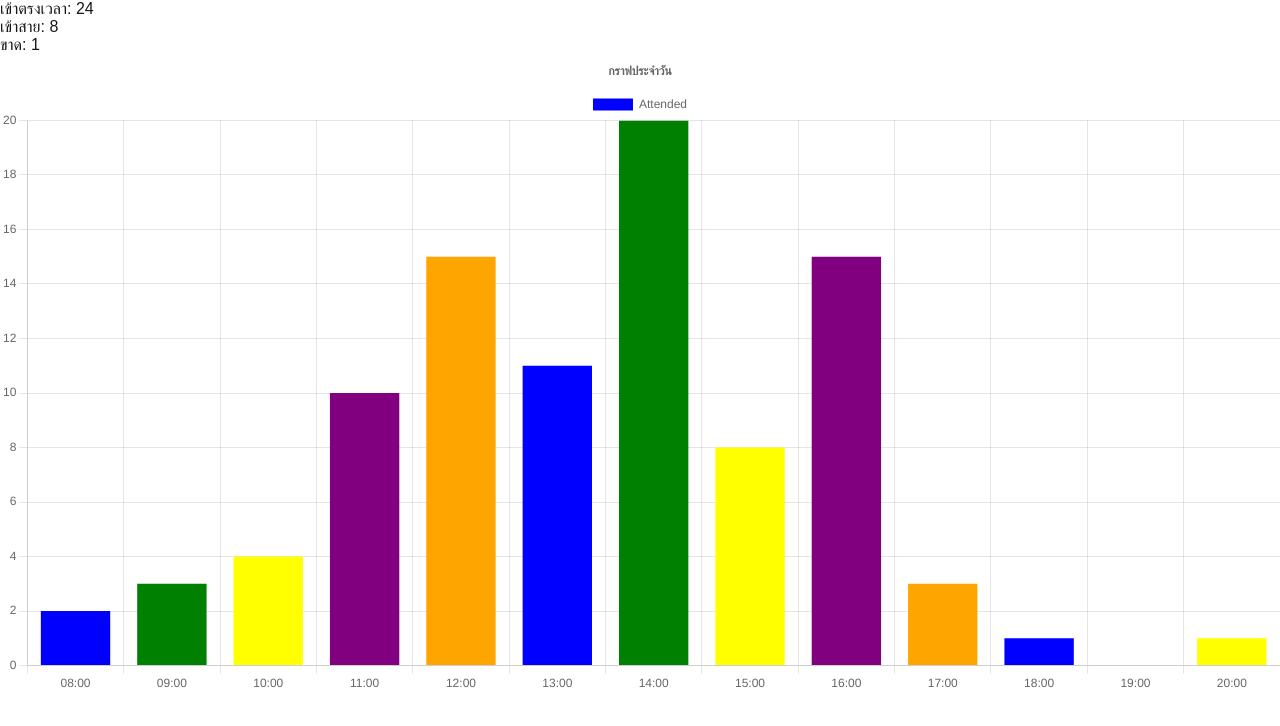
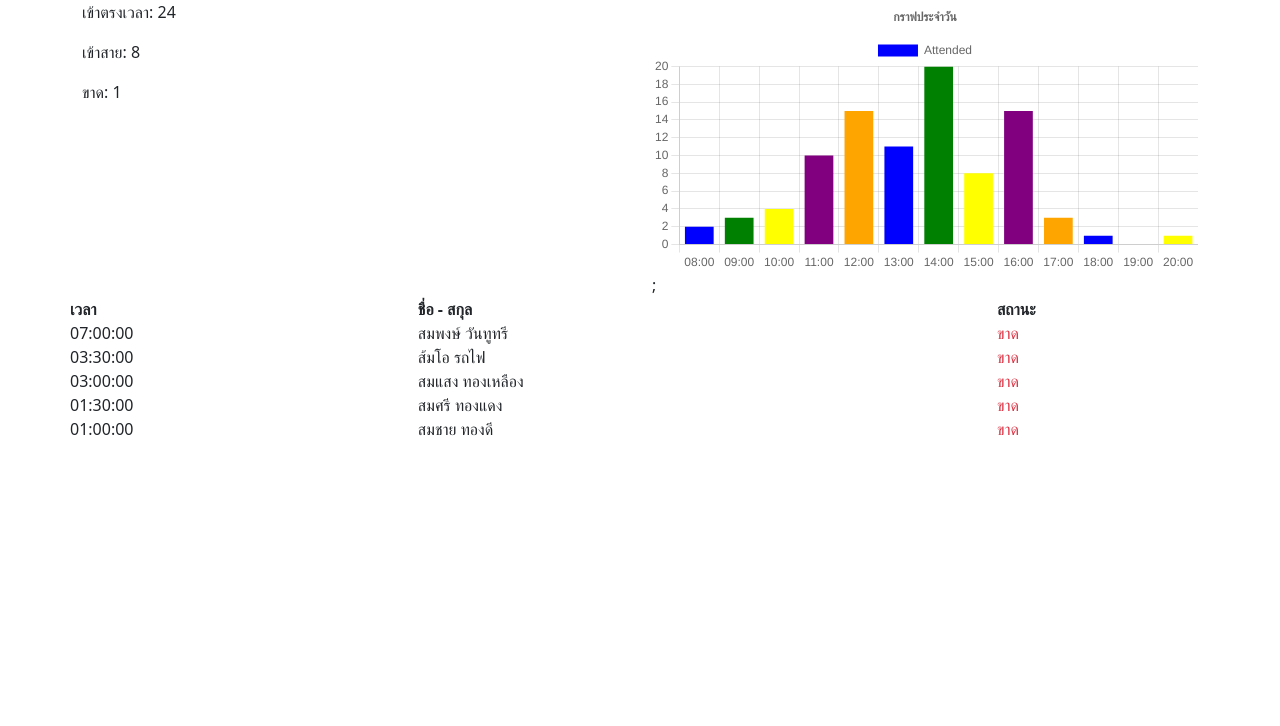
Before and after one commit to donny444/face-track, a Next.js app: page / in a window 1280 px wide. Shown: the top 726 px of the page. Built offline with nearby package versions, Linux system fonts and the light colour scheme.

Commit message:
algorithm for recent attendances

```diff
--- a/src/app/page.tsx
+++ b/src/app/page.tsx
@@ -1,6 +1,7 @@
-"use client"
+"use client";
 
 // import styles from "./page.module.css";
+import "bootstrap/dist/css/bootstrap.min.css";
 import { Col, Container, Row } from "react-bootstrap";
 import { Bar } from "react-chartjs-2";
 import {
@@ -10,7 +11,7 @@ import {
   BarElement,
   Title,
   Tooltip,
-  Legend
+  Legend,
 } from "chart.js";
 
 ChartJS.register(
@@ -24,6 +25,7 @@ ChartJS.register(
 
 import attendanceData from "@/data/attendance_data.json";
 import attendanceCounts from "@/data/attendance_counts.json";
+import recentAttendances from "@/data/recent_attendances.json";
 
 import BarChartInterface from "@/interfaces/bar_chart_interface.ts";
 import AttendanceCountsInterface from "@/interfaces/attendance_counts_interface.ts";
@@ -32,20 +34,12 @@ export default function Summary() {
   return (
     <Container>
       <Row>
-        <Col>
-          <AttendanceCountSummary countData={attendanceCounts} />
-        </Col>
-        <Col>
-          <DailyChartSummary chartData={attendanceData} />
-        </Col>
+        <AttendanceCountSummary countData={attendanceCounts} />
+        <DailyChartSummary chartData={attendanceData} />
       </Row>
       <Row>
-        <Col>
-          <AttendanceLogSummary />
-        </Col>
-        <Col>
-          <AttendeeListSummary />
-        </Col>
+        <AttendanceLogSummary />
+        <AttendeeListSummary />
       </Row>
     </Container>
   );
@@ -53,45 +47,88 @@ export default function Summary() {
 
 function AttendanceCountSummary({ countData }: AttendanceCountsInterface) {
   return (
-    <div>
+    <Col>
       <p>เข้าตรงเวลา: {countData[0].count}</p>
       <p>เข้าสาย: {countData[1].count}</p>
       <p>ขาด: {countData[2].count}</p>
-    </div>
+    </Col>
   );
 }
 
 interface DailyChartProps {
-  chartData: BarChartInterface
+  chartData: BarChartInterface;
 }
+
 function DailyChartSummary({ chartData }: DailyChartProps) {
   const options = {
     responsive: true,
     plugins: {
       title: {
         display: true,
-        text: "กราฟประจำวัน"
-      }
-    }
-  }
+        text: "กราฟประจำวัน",
+      },
+    },
+  };
 
   return (
-    <Bar options={options} data={chartData} />
+    <Col>
+      <Bar options={options} data={chartData} />;
+    </Col>
   );
 }
 
 function AttendanceLogSummary() {
+  const startClassTime = new Date().setHours(8, 0, 0, 0);
+  const lateClassTime = new Date().setHours(10, 0, 0, 0);
+  const endClassTime = new Date().setHours(11, 0, 0, 0);
+
+  const attendeesLength = recentAttendances.length;
+
+  const attendanceRows = (): JSX.Element => {
+    const result: JSX.Element[] = [];
+    for (let i = attendeesLength - 1; i >= 0; i--) {
+      const attendance = recentAttendances[i];
+      const attendanceTime = new Date(attendance.datetime).getTime();
+      result[attendeesLength - i] = (
+        <tr key={i}>
+          <td>
+            {new Date(attendance.datetime).toLocaleString("th-TH", {
+              hour: "2-digit",
+              minute: "2-digit",
+              second: "2-digit",
+            })}
+          </td>
+          <td>
+            {attendance.first_name} {attendance.last_name}
+          </td>
+          {attendanceTime < lateClassTime &&
+          attendanceTime >= startClassTime ? (
+            <td className="text-success">ตรงเวลา</td>
+          ) : null}
+          {attendanceTime < endClassTime && attendanceTime >= lateClassTime ? (
+            <td className="text-warning">เข้าสาย</td>
+          ) : null}
+          {attendanceTime > endClassTime ? <td className="text-danger">ขาด</td> : null}
+        </tr>
+      );
+    }
+    return <>{result}</>;
+  };
+
   return (
-    <div>
-
-    </div>
+    <table>
+      <thead>
+        <tr>
+          <th>เวลา</th>
+          <th>ชื่อ - สกุล</th>
+          <th>สถานะ</th>
+        </tr>
+      </thead>
+      <tbody>{attendanceRows()}</tbody>
+    </table>
   );
 }
 
 function AttendeeListSummary() {
-  return (
-    <div>
-
-    </div>
-  );
+  return <Col></Col>;
 }
--- /dev/null
+++ b/src/data/recent_attendances.json
@@ -0,0 +1,27 @@
+[
+  {
+    "datetime": "2025-08-04T01:00:00Z",
+    "first_name": "สมชาย",
+    "last_name": "ทองดี"
+  },
+  {
+    "datetime": "2025-08-04T01:30:00Z",
+    "first_name": "สมศรี",
+    "last_name": "ทองแดง"
+  },
+  {
+    "datetime": "2025-08-04T03:00:00Z",
+    "first_name": "สมแสง",
+    "last_name": "ทองเหลือง"
+  },
+  {
+    "datetime": "2025-08-04T03:30:00Z",
+    "first_name": "ส้มโอ",
+    "last_name": "รถไฟ"
+  },
+  {
+    "datetime": "2025-08-04T07:00:00Z",
+    "first_name": "สมพงษ์",
+    "last_name": "วันทูทรี"
+  }
+]
```
